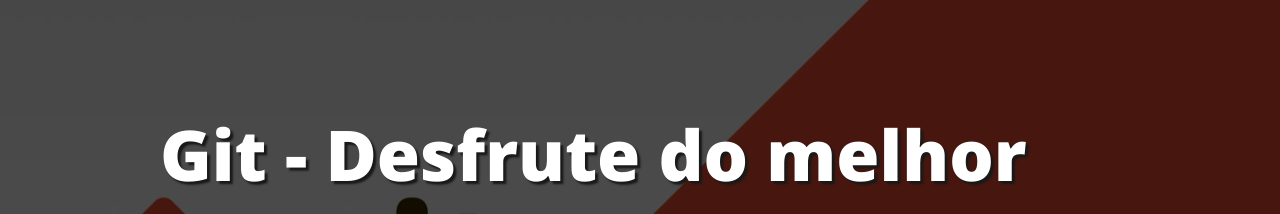
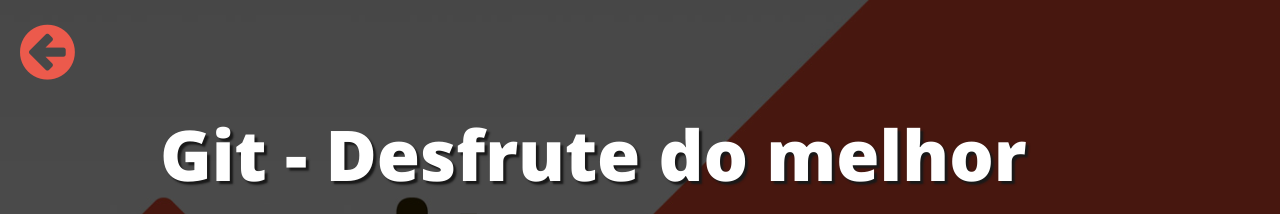
Before and after one commit to andersoonweb/andersoonweb.github.io, a Jekyll site: the page built from _posts/2015-05-14-git-desfrute-do-melhor-controle-de-versao-da-atualidade.markdown, in a window 1280 px wide. Shown: the top 214 px of the page. Built offline with Jekyll 4.4.1, drawn with Linux system fonts in a browser that asks for light colours; nearby versions of some CDN libraries; comment, search, counter and statistics services are not loaded.

Commit message:
Corrigindo erro do Favicon

```diff
--- a/_includes/head.html
+++ b/_includes/head.html
@@ -46,6 +46,6 @@
 	<!-- STYLESHEET -->
 
 	<!-- FAVICON -->
-	<link rel="shortcut icon" href="../assets/imagem/favicon.ico" type="image/x-icon">
+	<link rel="shortcut icon" href="/assets/imagem/favicon.ico" type="image/x-icon">
 	<!-- FAVICON -->
 </head>
--- a/_layouts/post.html
+++ b/_layouts/post.html
@@ -3,10 +3,13 @@
   {% include head.html %}
   <body>
     <header class="header-post-external">
-    	<div class="align-po-ex">
-    		<h1 class="title-po-ex">{{ page.title }}</h1>
-    	</div>
-    	<div style="background-image: url('{{ page.img }}');" class="image-po-ex"></div>
+      <div class="bar">
+        <a href="/"><i class="fa fa-arrow-circle-left fa-4x"></i></a>
+      </div>
+        <div class="align-po-ex">
+    		  <h1 class="title-po-ex">{{ page.title }}</h1>
+    	  </div>
+    	  <div style="background-image: url('{{ page.img }}');" class="image-po-ex"></div>
     </header>
 
     <article class="content-po-ex">
--- a/_posts/2015-05-14-git-desfrute-do-melhor-controle-de-versao-da-atualidade.markdown
+++ b/_posts/2015-05-14-git-desfrute-do-melhor-controle-de-versao-da-atualidade.markdown
@@ -42,7 +42,7 @@
 
 <code>git add .</code>
 
-<li class="notes-code">Inclui tudo que estiver.</li>
+<li class="notes-code">Inclui					 tudo que estiver.</li>
 
 <code>git add nome-do-arquivo</code>
 
```
Also changed, not shown: _sass/vendor/_external.scss (line endings or trailing spaces).
